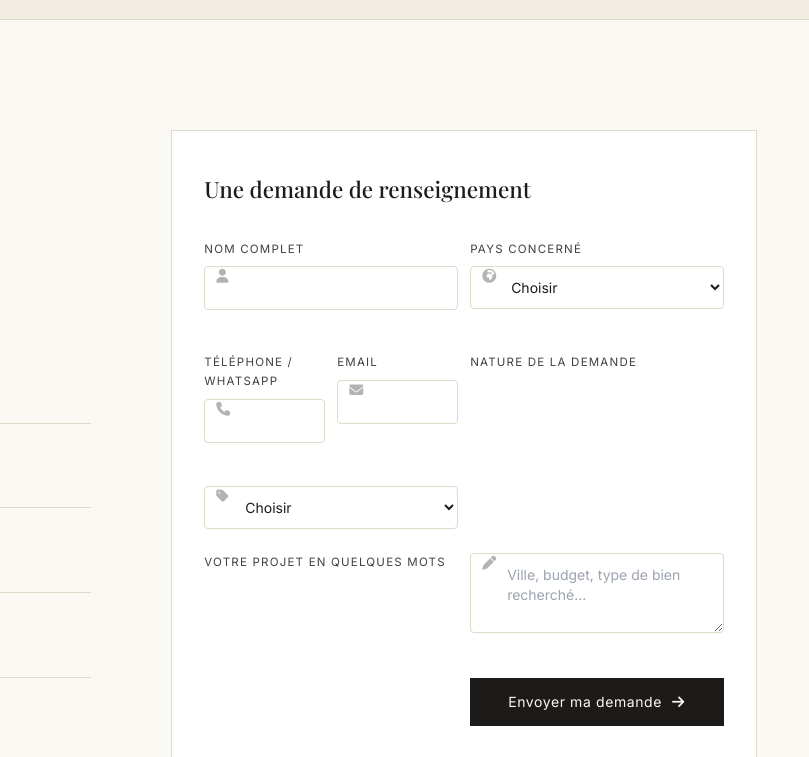
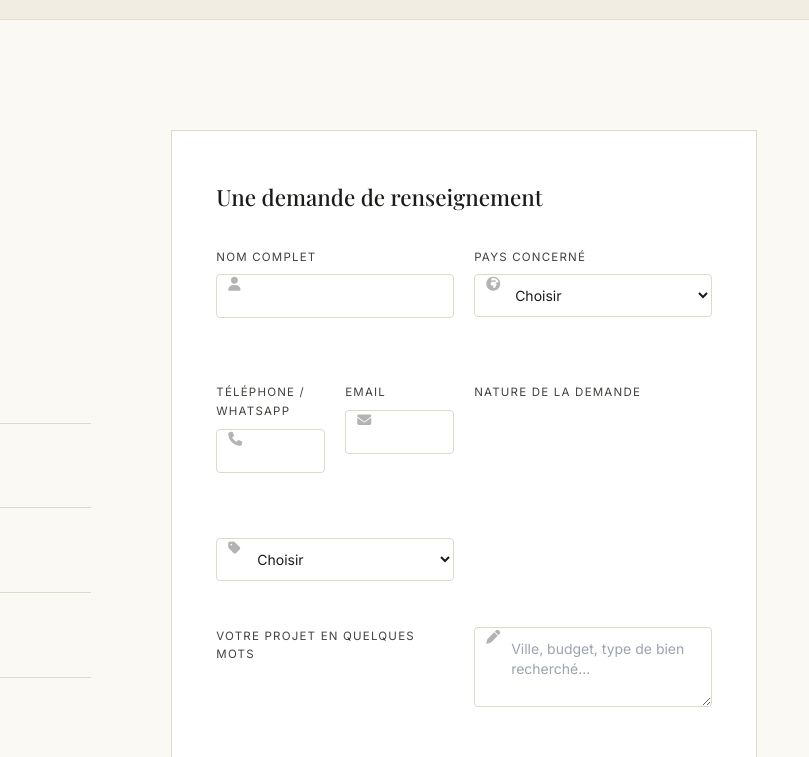
Before and after one commit to JEHUGABRIEL/immo-business, a website: page index.html in a window 1280 px wide. Shown: the part 4420-5177 px from the top of the page, 471-1280 px from the left. Drawn offline with nearby package versions, Linux system fonts and the light colour scheme; a web font is replaced by a local one.

Commit message:
Restauration des espacements originaux du formulaire contact et admin

```diff
--- a/index.html
+++ b/index.html
@@ -226,23 +226,23 @@
     <div class="flex gap-4 py-[18px] border-b border-ligne items-start"><i class="fa-solid fa-envelope text-terre text-base w-5 mt-[3px]"></i><div><h4 class="text-[0.72rem] tracking-[1.5px] uppercase text-encre-douce mb-[3px]">Email</h4><a href="mailto:contact@immobusiness-intl.com" class="text-sm text-encre no-underline">contact@immobusiness-intl.com</a></div></div>
     <div class="flex gap-4 py-[18px] border-b border-ligne items-start"><i class="fa-brands fa-facebook text-terre text-base w-5 mt-[3px]"></i><div><h4 class="text-[0.72rem] tracking-[1.5px] uppercase text-encre-douce mb-[3px]">Facebook</h4><a href="#" target="_blank" class="text-sm text-encre no-underline">Immo-Business International</a></div></div>
   </div>
-  <div class="bg-white border border-ligne px-8 py-10 max-md:px-5 max-md:py-7">
+  <div class="bg-white border border-ligne px-11 py-12 max-md:px-[26px] max-md:py-9">
     <h3 class="font-serif text-[1.4rem] font-medium text-encre mb-8">Une demande de renseignement</h3>
-    <div class="grid grid-cols-2 gap-3 max-md:grid-cols-1">
-      <div><label for="contactNom" class="text-[0.72rem] tracking-[1.2px] uppercase text-encre-douce block mb-2">Nom complet</label>          <div class="relative"><i class="fa-solid fa-user absolute left-3 inset-y-0 my-auto flex items-center text-encre-douce/40 text-sm pointer-events-none" aria-hidden="true"></i><input type="text" id="contactNom" name="nom" required class="w-full border border-ligne bg-white rounded pl-9 pr-3.5 py-[11px] text-sm text-encre outline-none focus:border-terre transition-colors mb-3"></div><span class="field-err" id="err-contactNom"></span></div>
+    <div class="grid grid-cols-2 gap-5 max-md:grid-cols-1">
+      <div><label for="contactNom" class="text-[0.72rem] tracking-[1.2px] uppercase text-encre-douce block mb-2">Nom complet</label>          <div class="relative"><i class="fa-solid fa-user absolute left-3 inset-y-0 my-auto flex items-center text-encre-douce/40 text-sm pointer-events-none" aria-hidden="true"></i><input type="text" id="contactNom" name="nom" required class="w-full border border-ligne bg-white rounded pl-9 pr-3.5 py-[11px] text-sm text-encre outline-none focus:border-terre transition-colors mb-[26px]"></div><span class="field-err" id="err-contactNom"></span></div>
           <div><label for="contactPays" class="text-[0.72rem] tracking-[1.2px] uppercase text-encre-douce block mb-2">Pays concerné</label>
-            <div class="relative"><i class="fa-solid fa-earth-africa absolute left-3 inset-y-0 my-auto flex items-center text-encre-douce/40 text-sm pointer-events-none" aria-hidden="true"></i><select id="contactPays" name="pays" required class="w-full border border-ligne bg-white rounded pl-9 pr-3.5 py-[11px] text-sm text-encre outline-none focus:border-terre transition-colors mb-3">
+            <div class="relative"><i class="fa-solid fa-earth-africa absolute left-3 inset-y-0 my-auto flex items-center text-encre-douce/40 text-sm pointer-events-none" aria-hidden="true"></i><select id="contactPays" name="pays" required class="w-full border border-ligne bg-white rounded pl-9 pr-3.5 py-[11px] text-sm text-encre outline-none focus:border-terre transition-colors mb-[26px]">
               <option value="" disabled selected>Choisir</option>
               <option>Cameroun</option><option>Congo</option><option>Gabon</option><option>RCA</option><option>Tchad</option>
             </select>
       </div><span class="field-err" id="err-contactPays"></span>
     </div>
-    <div class="grid grid-cols-2 gap-3 max-md:grid-cols-1">
-      <div><label for="contactTel" class="text-[0.72rem] tracking-[1.2px] uppercase text-encre-douce block mb-2">Téléphone / WhatsApp</label>          <div class="relative"><i class="fa-solid fa-phone absolute left-3 inset-y-0 my-auto flex items-center text-encre-douce/40 text-sm pointer-events-none" aria-hidden="true"></i><input type="tel" id="contactTel" name="telephone" autocomplete="tel" required class="w-full border border-ligne bg-white rounded pl-9 pr-3.5 py-[11px] text-sm text-encre outline-none focus:border-terre transition-colors mb-3"></div><span class="field-err" id="err-contactTel"></span></div>
-          <div><label for="contactEmail" class="text-[0.72rem] tracking-[1.2px] uppercase text-encre-douce block mb-2">Email</label><div class="relative"><i class="fa-solid fa-envelope absolute left-3 inset-y-0 my-auto flex items-center text-encre-douce/40 text-sm pointer-events-none" aria-hidden="true"></i><input type="email" id="contactEmail" name="email" class="w-full border border-ligne bg-white rounded pl-9 pr-3.5 py-[11px] text-sm text-encre outline-none focus:border-terre transition-colors mb-3"></div><span class="field-err" id="err-contactEmail"></span></div>
+    <div class="grid grid-cols-2 gap-5 max-md:grid-cols-1">
+      <div><label for="contactTel" class="text-[0.72rem] tracking-[1.2px] uppercase text-encre-douce block mb-2">Téléphone / WhatsApp</label>          <div class="relative"><i class="fa-solid fa-phone absolute left-3 inset-y-0 my-auto flex items-center text-encre-douce/40 text-sm pointer-events-none" aria-hidden="true"></i><input type="tel" id="contactTel" name="telephone" autocomplete="tel" required class="w-full border border-ligne bg-white rounded pl-9 pr-3.5 py-[11px] text-sm text-encre outline-none focus:border-terre transition-colors mb-[26px]"></div><span class="field-err" id="err-contactTel"></span></div>
+          <div><label for="contactEmail" class="text-[0.72rem] tracking-[1.2px] uppercase text-encre-douce block mb-2">Email</label><div class="relative"><i class="fa-solid fa-envelope absolute left-3 inset-y-0 my-auto flex items-center text-encre-douce/40 text-sm pointer-events-none" aria-hidden="true"></i><input type="email" id="contactEmail" name="email" class="w-full border border-ligne bg-white rounded pl-9 pr-3.5 py-[11px] text-sm text-encre outline-none focus:border-terre transition-colors mb-[26px]"></div><span class="field-err" id="err-contactEmail"></span></div>
     </div>
     <label for="contactNature" class="text-[0.72rem] tracking-[1.2px] uppercase text-encre-douce block mb-2">Nature de la demande</label>
-    <div class="relative"><i class="fa-solid fa-tag absolute left-3 inset-y-0 my-auto flex items-center text-encre-douce/40 text-sm pointer-events-none" aria-hidden="true"></i><select id="contactNature" name="nature" required class="w-full border border-ligne bg-white rounded pl-9 pr-3.5 py-[11px] text-sm text-encre outline-none focus:border-terre transition-colors mb-3">
+    <div class="relative"><i class="fa-solid fa-tag absolute left-3 inset-y-0 my-auto flex items-center text-encre-douce/40 text-sm pointer-events-none" aria-hidden="true"></i><select id="contactNature" name="nature" required class="w-full border border-ligne bg-white rounded pl-9 pr-3.5 py-[11px] text-sm text-encre outline-none focus:border-terre transition-colors mb-[26px]">
       <option value="" disabled selected>Choisir</option>
       <option>Acheter une maison ou une villa</option>
       <option>Acheter un terrain</option>
```
Also changed, not shown: css/admin.css (+7 -7 lines).
